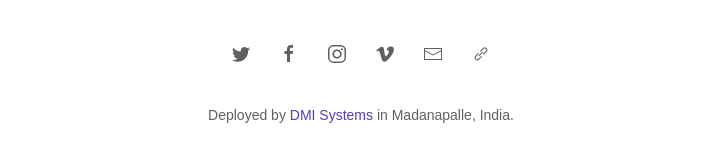
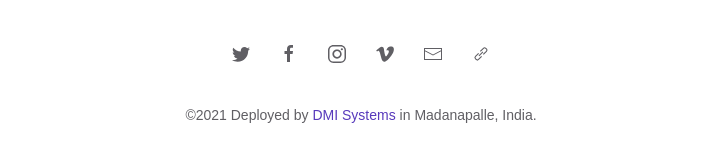
Before and after one commit to hellaz/jekyll-theme-guia, a Jekyll site: the page built from index.md, in a window 1280 px wide and 900 px high, scrolled down 1717 px. Shown: the part 704-866 px from the top of the window, without its empty margins (279-1000 px from the left). Built offline with Jekyll 4.4.1, drawn with Linux system fonts in a browser that asks for light colours; some web fonts are replaced.

Commit message:
Update footer.html

```diff
--- a/_includes/footer.html
+++ b/_includes/footer.html
@@ -25,7 +25,7 @@
                 {% include social-networks.html %}
             </div>
         </div>
-        <div class="uk-margin-medium uk-text-small copyright link-secondary">{{ site.footer.copyright }}</div>
+        <div class="uk-margin-medium uk-text-small copyright link-secondary">&copy;{{"now" | date:"%Y"}} {{ site.footer.copyright }}</div>
 
     </div>
 </footer>
```
